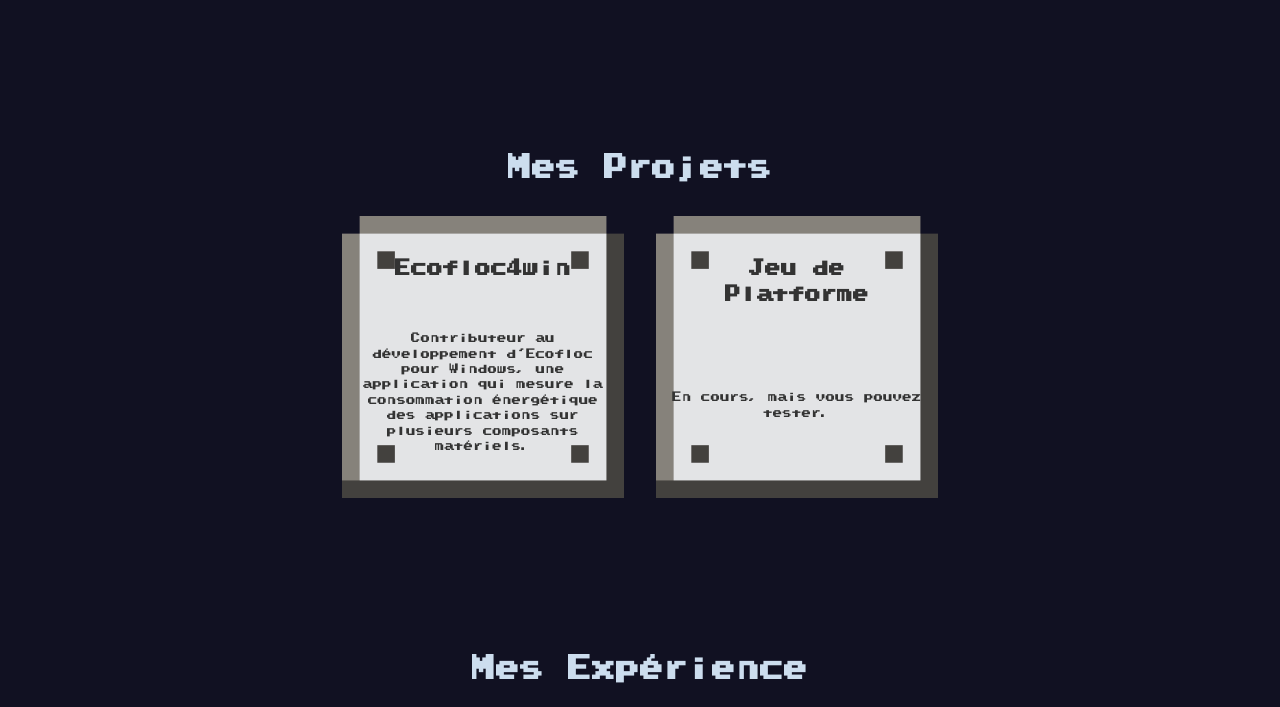
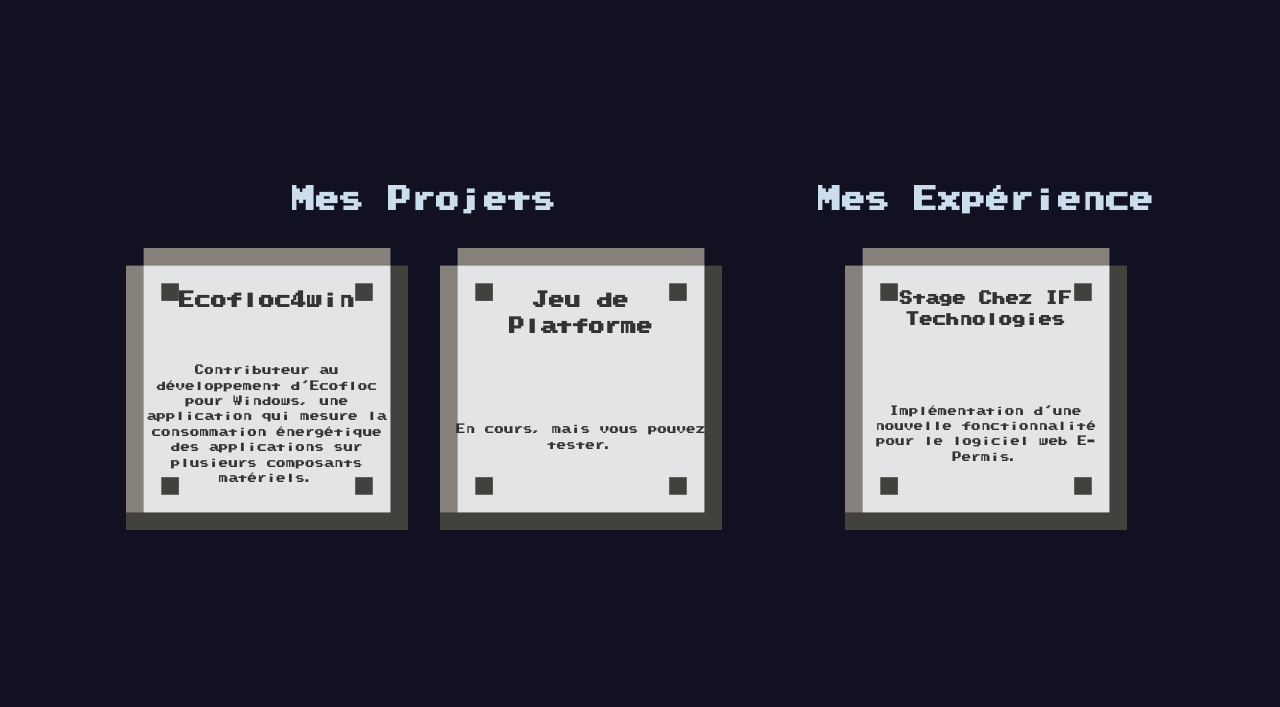
Before and after one commit to LucaDeBrito/Portfolio, a plain HTML site: page template/index.html in a window 1280 px wide. Shown: the part 1981-2688 px from the top of the page. Drawn offline with Linux system fonts and the light colour scheme.

Commit message:
Projet experience et formation sur la meme ligne

```diff
--- a/style/styles.css
+++ b/style/styles.css
@@ -242,6 +242,11 @@ img
     margin-top: 2rem;
 }
 
+#project .gallery
+{
+    flex-direction: column;
+}
+
 .navbar
 {
     list-style: none;
--- a/template/index.html
+++ b/template/index.html
@@ -249,6 +249,7 @@
                 </div>
             </section>
 
+            <div class="gallery">
                 <section id="projects" class="section">
                     <h2>Mes Projets</h2>
                     <div class="gallery">
@@ -288,6 +289,7 @@
                         </div>
                     </div>
                 </section>
+            </div>
 
             <section id="contact" class="section">
                 <h2>Contact</h2>
```
Also changed, not shown: template/todo.txt. Lines whose indentation alone changed are shown as unchanged.
